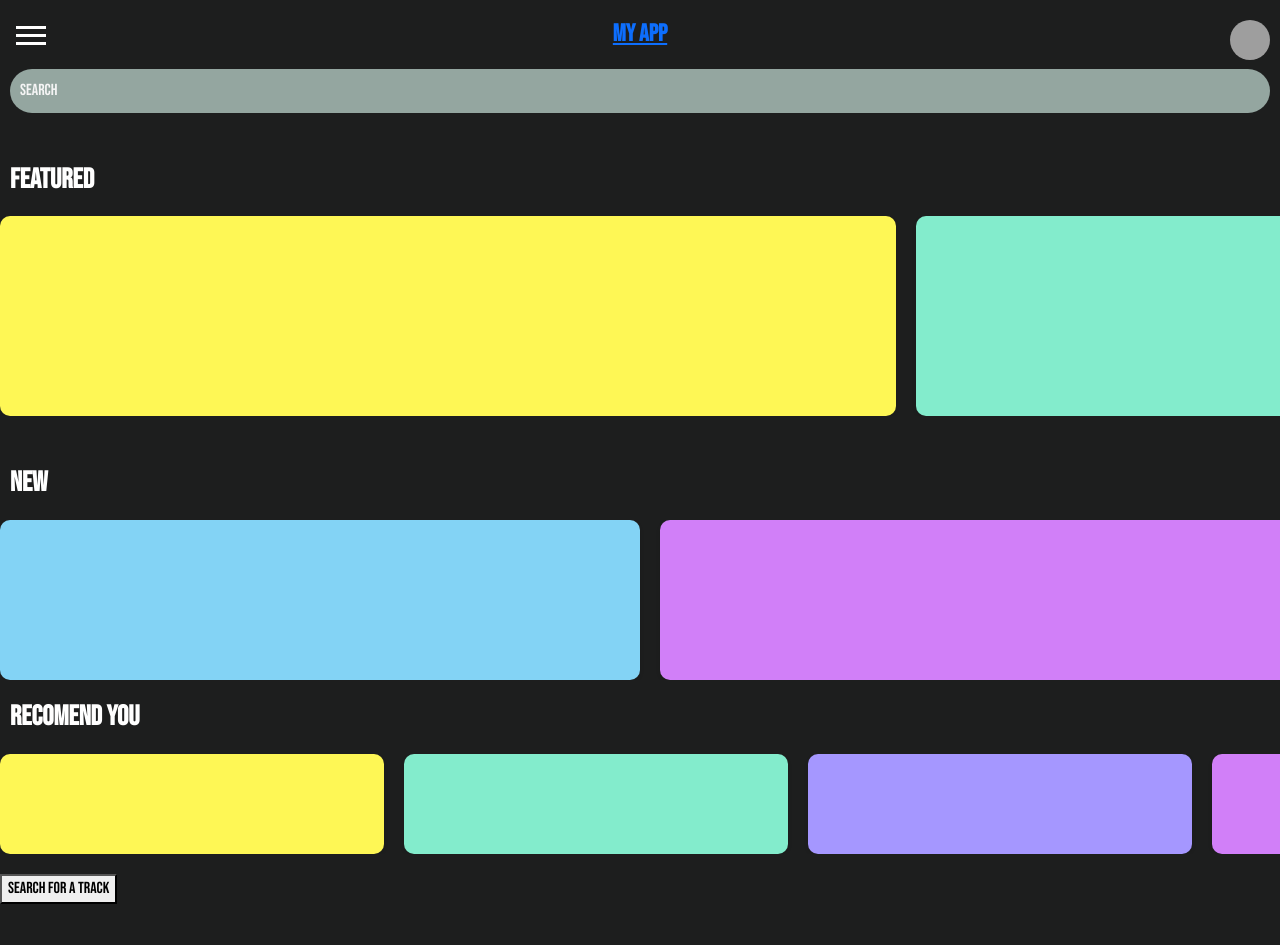
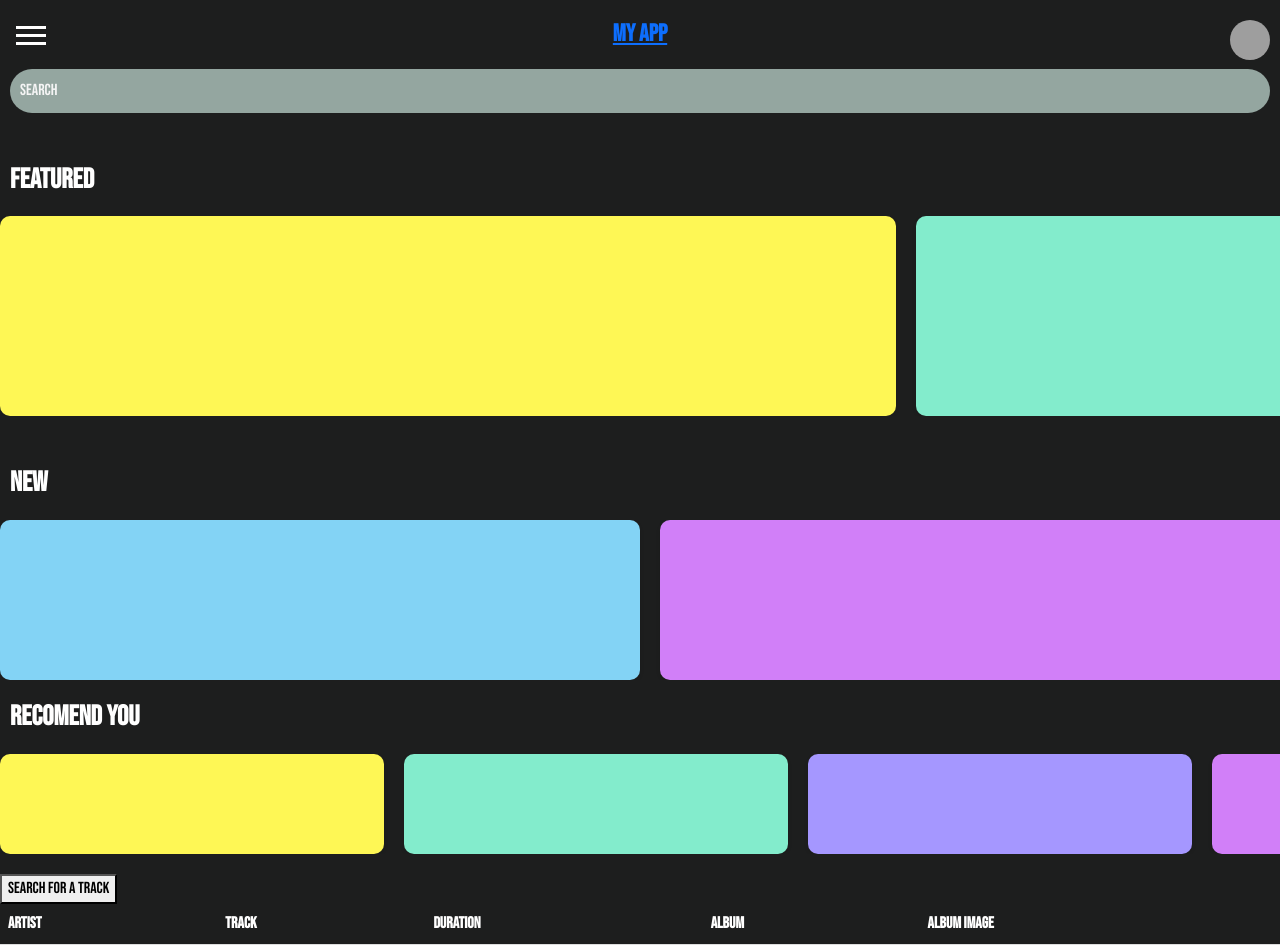
Before and after one commit to kreza-dzd/podcast-app, a Vue app: page / in a window 1280 px wide. Before the commit the page ends 904 px from the top, so only its background shows below. Built offline with nearby package versions, Linux system fonts and the light colour scheme; grey boxes are pictures that could not be loaded.

Commit message:
Update LetsGo.vue

```diff
--- a/src/components/LetsGo.vue
+++ b/src/components/LetsGo.vue
@@ -1,6 +1,29 @@
 <template>
 
     <button @click="requestTracks">Search for a track</button>
+
+     <div>
+    <table>
+      <thead>
+        <tr>
+          <th>Artist</th>
+          <th>Track</th>
+          <th>Duration</th>
+          <th>Album</th>
+          <th>Album Image</th>
+        </tr>
+      </thead>
+      <tbody>
+        <tr v-for="(item, index) in state.tracks" :key="index" :class="{ 'even-row': index % 2 === 1 }">
+          <td>{{ item.artists[0].name }}</td>
+          <td>{{ item.name }}</td>
+          <td>{{ formatDuration(item.duration_ms) }}</td>
+          <td>{{ item.album.name }}</td>
+          <td><img v-if="item.album.images[0]" :src="item.album.images[0].url" :alt="item.album" /></td>
+        </tr>
+      </tbody>
+    </table>
+  </div>
 
 
 </template>
@@ -56,4 +79,30 @@ const requestTracks = ( async () => {
 
 })
 
+const formatDuration = (duration) => {
+  const seconds = Math.floor((duration / 1000) % 60);
+  const minutes = Math.floor((duration / (1000 * 60)) % 60);
+
+  return `${minutes}:${seconds.toString().padStart(2, '0')}`;
+};
+
 </script>
+
+<style scoped>
+table {
+  width: 100%;
+  border-collapse: collapse;
+}
+
+th,
+td {
+  padding: 8px;
+  text-align: left;
+  border-bottom: 1px solid #ddd;
+}
+
+img {
+  width: 50px;
+  height: 50px;
+}
+</style>
```
